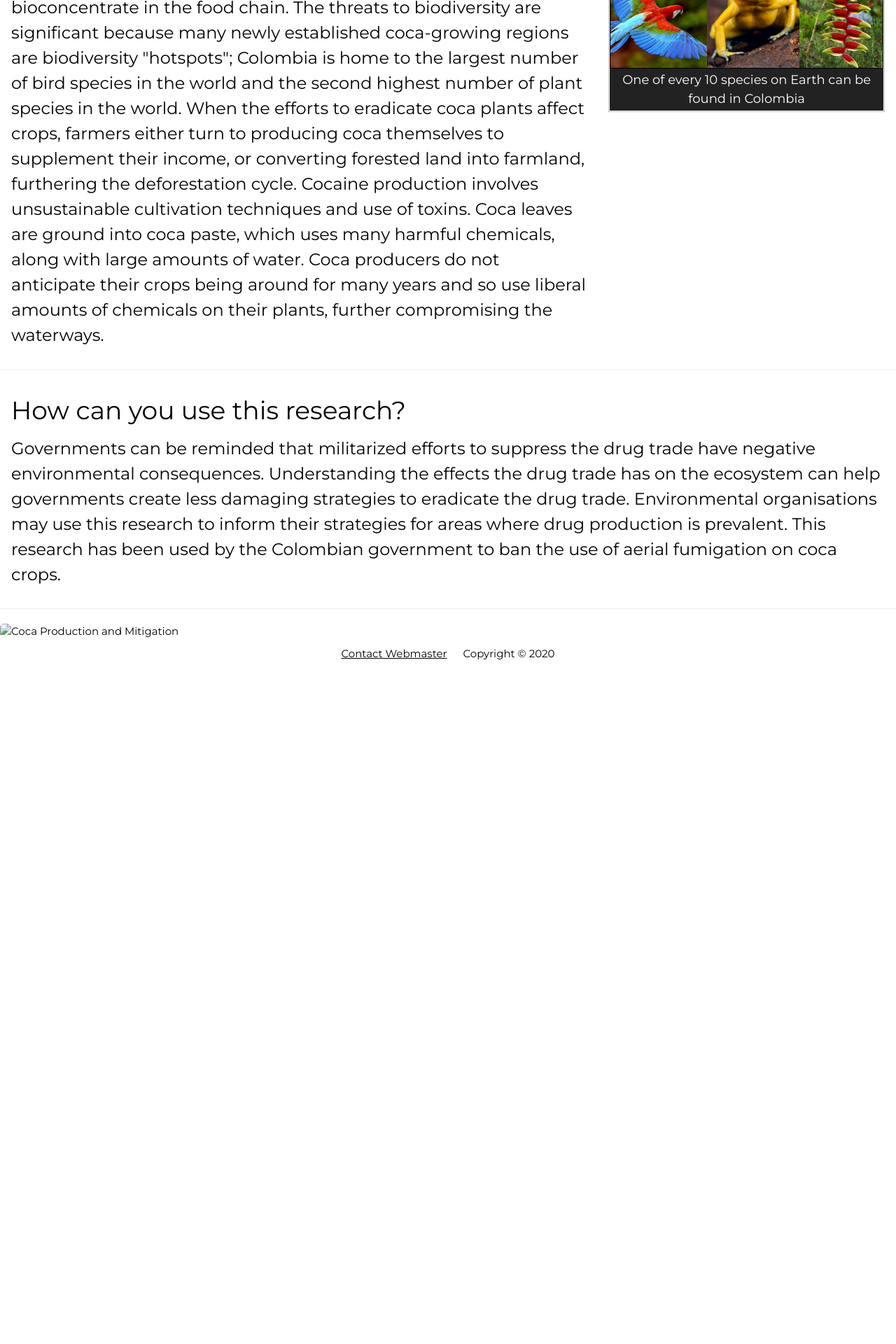
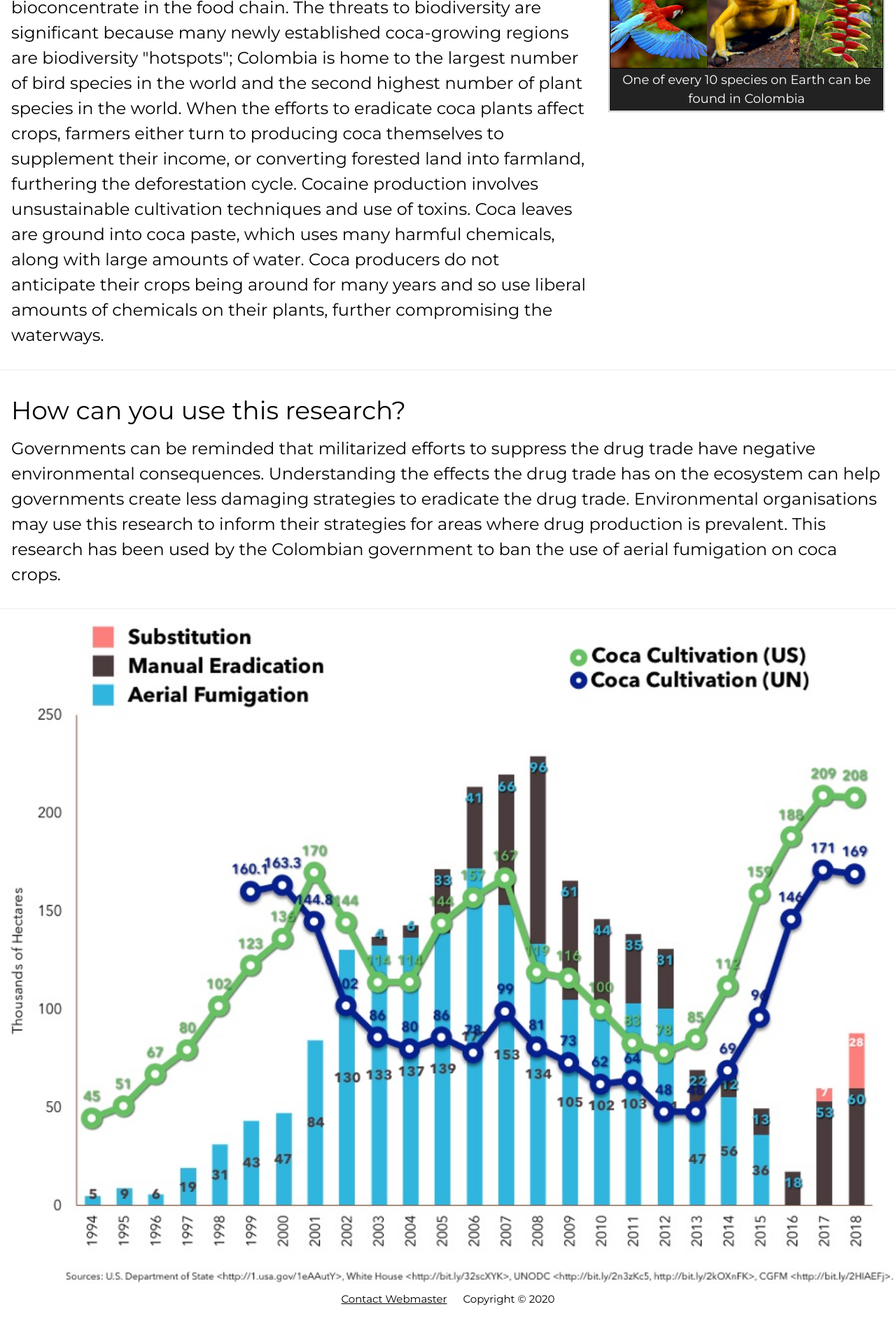
Before and after one commit to resilience1/resilience1.github.io, a Jekyll site: the page built from research/colombia.html, in a window 1280 px wide. Shown: the part 2490-4410 px from the top of the page at 70% size. Built offline with Jekyll 4.4.1, drawn with Linux system fonts in a browser that asks for light colours; nearby versions of some CDN libraries; before the commit the page ends 3488 px from its top, so only the background shows below that.

Commit message:
Update colombia.html

```diff
--- a/research/colombia.html
+++ b/research/colombia.html
@@ -276,7 +276,7 @@ title: War on Drugs | Michael Lengefeld
 		</div>
 	</div>
 	<hr>
-	<img id="myImg" src="img/Coca1994thru2018.jpg" alt="Coca Production and Mitigation" style="width:100%;height:100%">
+	<img id="myImg" src="/img/Coca1994thru2018.jpg" alt="Coca Production and Mitigation" style="width:100%;height:100%">
 
 <!-- The Modal -->
 <div id="myModal" class="modal">
```
